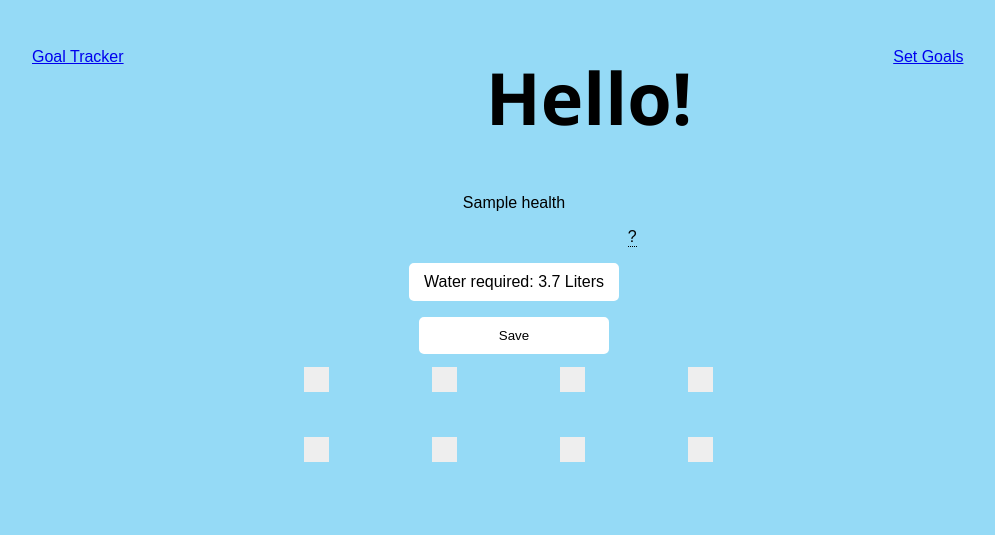
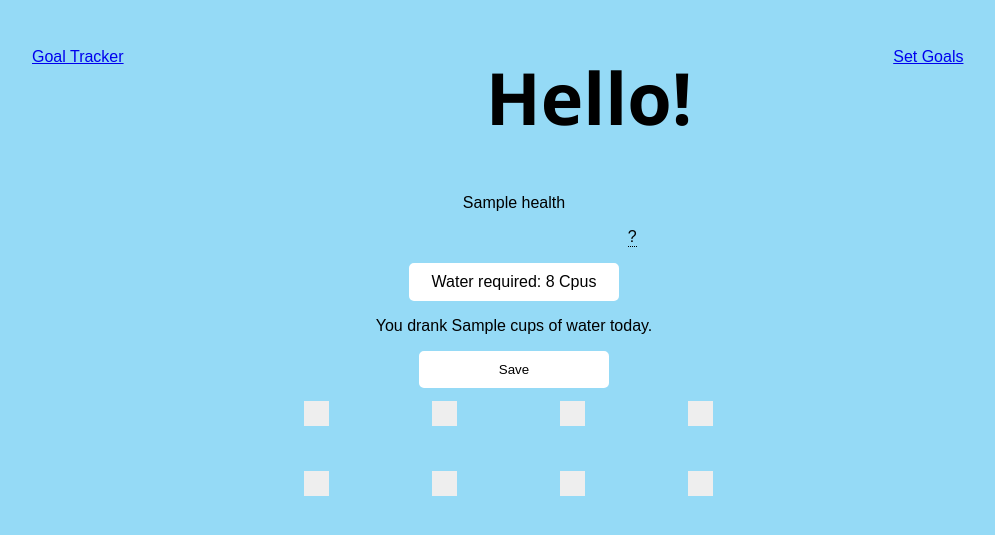
Before and after one commit to YoyoLiuuu/DrinkingWaterWebApp, a Django app: template home/templates/flower.html in a window 1280 px wide. Shown: the top 535 px of the page, without its empty margins (126-1121 px from the left). Run offline with Django 4.2, Linux system fonts and the light colour scheme; the template is opened without the code that fills it: most values are stand-ins (such as "Sample title", 1, 10 or a date in 2020).

Commit message:
daily tracker donegit add .!

```diff
--- a/documentation.txt
+++ b/documentation.txt
@@ -45,3 +45,7 @@ github commands to push changes to remote directory
 5. git push origin master -> push changes to remote repo -> will create a new branch master -> if doesn't work, check whether branch master already exists
 
 follow details on github to merge stuff
+
+pull from remote directory
+1. git fetch origin
+2. git merge origin/main
--- a/home/templates/flower.html
+++ b/home/templates/flower.html
@@ -137,6 +137,11 @@
     .tooltip:hover .tooltiptext {
         visibility: visible;
     }
+
+    p{
+        text-align: center;
+    }
+
 </style>
 <body>
 
@@ -169,8 +174,25 @@
         <span class="tooltiptext">This is your flower. Meeting your water goal every day will keep it alive. Missing two days will KILL IT and you will only be able to revive it after meeting the goal for another 2 days. </span>
     </div>
 
-    <p class="center_box">Water required: 3.7 Liters</p>
+    <p class="center_box">Water required: 8 Cpus</p>
     <!-- 3.7 liters for men and 2.7 liters for women -->
+
+    {% if cups_decrease %}
+        <input type="hidden" id="myVar" name="variable" value="{{ cups }}">
+        <script>var a = document.getElementById("myVar").value;
+        alert("Wait, you recorded drinking " + a + " cups of water before, did you included the previous cups? Well, we recorded what you just inputed to your account. But feel free to resubmit the correct cups of water you drink today!")
+        </script>
+    {% else %}
+        {% if cups == 0 %}
+        <p>You didn't drink  any water today? Let's start tracking water</p>
+        {% else %}
+        <p>You drank {{cups}} of water today.</p>
+        {% endif %}
+
+        {% if cups == 8 %}
+        <p>Wow amazing! You reached your 8 cups per day water goal!</p>
+        {% endif %}
+    {% endif %}
 
     <form action="/check/" method="post" onsubmit="var checked = document.querySelectorAll('input[name=box]:checked').length;">
         {% csrf_token %}
--- a/home/templates/welcome.html
+++ b/home/templates/welcome.html
@@ -54,5 +54,9 @@
 
     <!-- 3.7 liters for men and 2.7 liters for women -->
 
+    {% if alert %}
+        <script>alert("Oops, looks like you haven't signed in yet! Please log in first!")</script>
+    {% endif %}
+
 </body>
 {% endblock %}
```
Also changed, not shown: other parts of home/templates/flower.html (+0 -1 lines), home/home_views.py (+36 -12 lines), db.sqlite3, waterbottle/views.py (line endings or trailing spaces).
